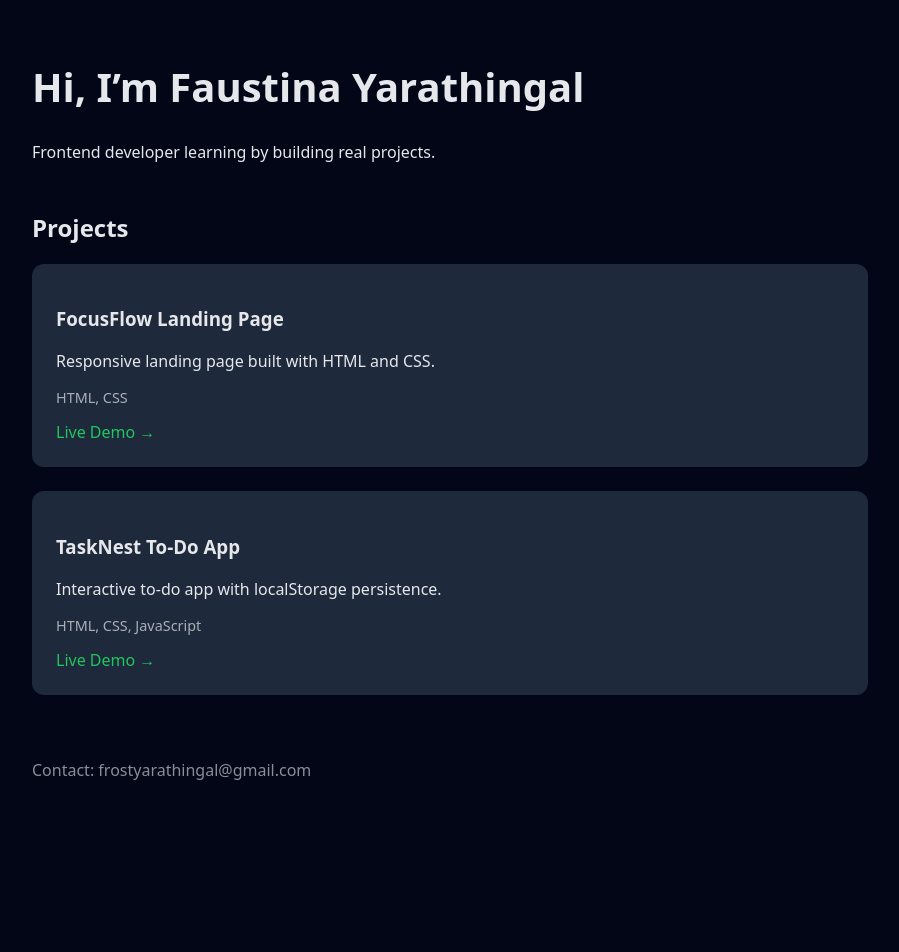
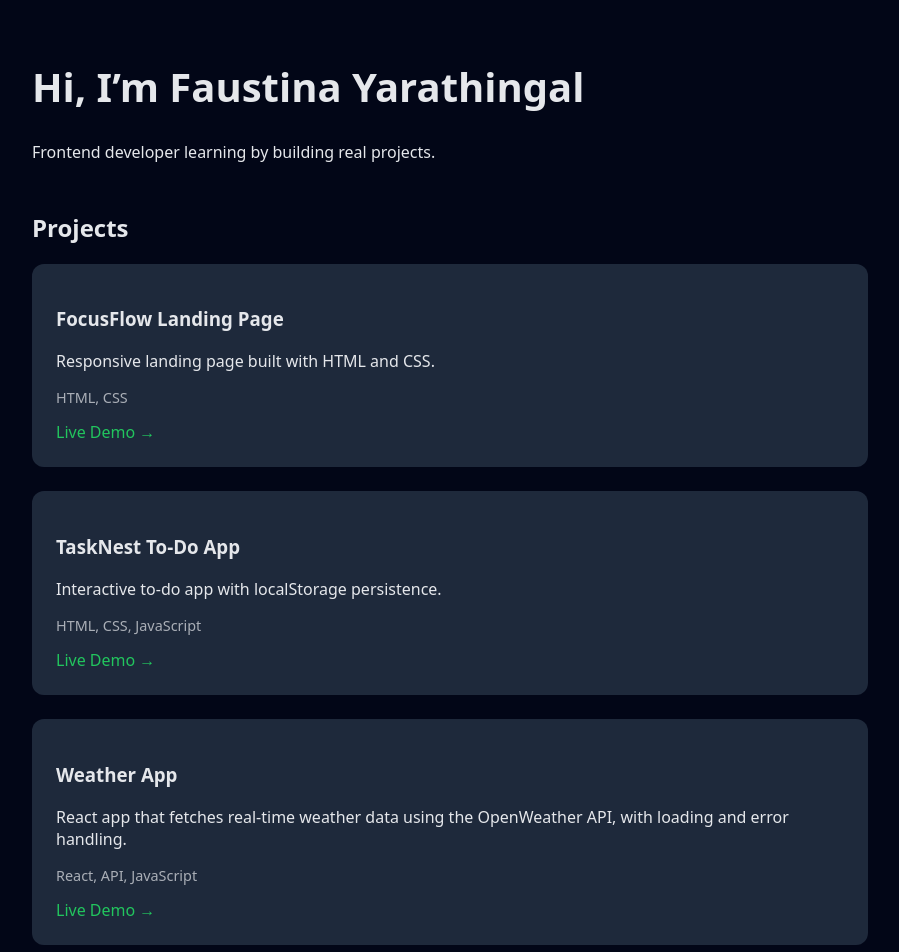
Before and after one commit to Frosty3316/portfolio-site, a React (Vite) app: page / in a window 1280 px wide. Shown: the top 952 px of the page, without its empty margins (190-1089 px from the left). Before the commit the page ends 829 px from the top, so only its background shows below. Built offline with nearby package versions, Linux system fonts and the light colour scheme.

Commit message:
Add weather app to portfolio projects

```diff
--- a/src/App.jsx
+++ b/src/App.jsx
@@ -12,6 +12,12 @@ const projects = [
     desc: "Interactive to-do app with localStorage persistence.",
     live: "https://Frosty3316.github.io/todo-app/",
     tech: "HTML, CSS, JavaScript",
+  },
+  {
+  title: "Weather App",
+  desc: "React app that fetches real-time weather data using the OpenWeather API, with loading and error handling.",
+  live: "https://Frosty3316.github.io/weather-app/",
+  tech: "React, API, JavaScript",
   },
 ];
 
```
